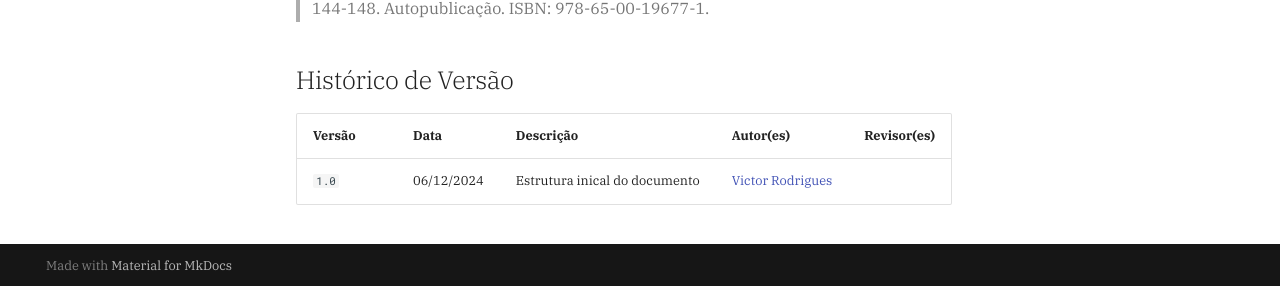
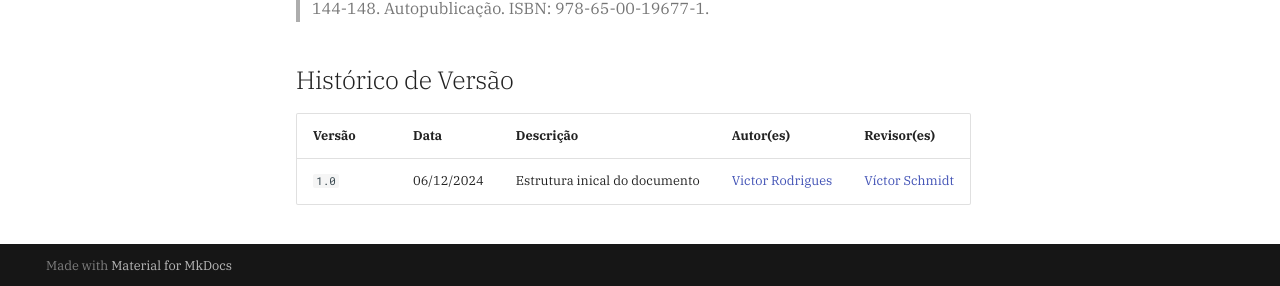
Before and after one commit to Requisitos-de-Software/2024.2-Grupo05, an MkDocs documentation site: the page built from docs/modelagem/validacaoCasodeUso.md, in a window 1280 px wide and 900 px high, scrolled down 1074 px. Shown: the part 611-897 px from the top of the window. Built offline with MkDocs 1.6.1 and Material for MkDocs 9.7.7, drawn with Linux system fonts in a browser that asks for light colours; comment, search, counter and statistics services are not loaded.

Commit message:
docs: adicionando revisor

```diff
--- a/docs/modelagem/validacaoCasodeUso.md
+++ b/docs/modelagem/validacaoCasodeUso.md
@@ -47,4 +47,4 @@ No vídeo 1 apresenta-se a gravação da validação dos casos de uso.
 
 | Versão | Data       | Descrição                                    | Autor(es)                                        | Revisor(es)                                      |
 | ------ | ---------- | -------------------------------------------- | ------------------------------------------------ | ------------------------------------------------ |
-| `1.0`  | 06/12/2024 | Estrutura inical do documento                | [Victor Rodrigues](https://github.com/ViictorHugoo) |
+| `1.0`  | 06/12/2024 | Estrutura inical do documento                | [Victor Rodrigues](https://github.com/ViictorHugoo) | [Víctor Schmidt](https://github.com/moonshinerd)  |
```
